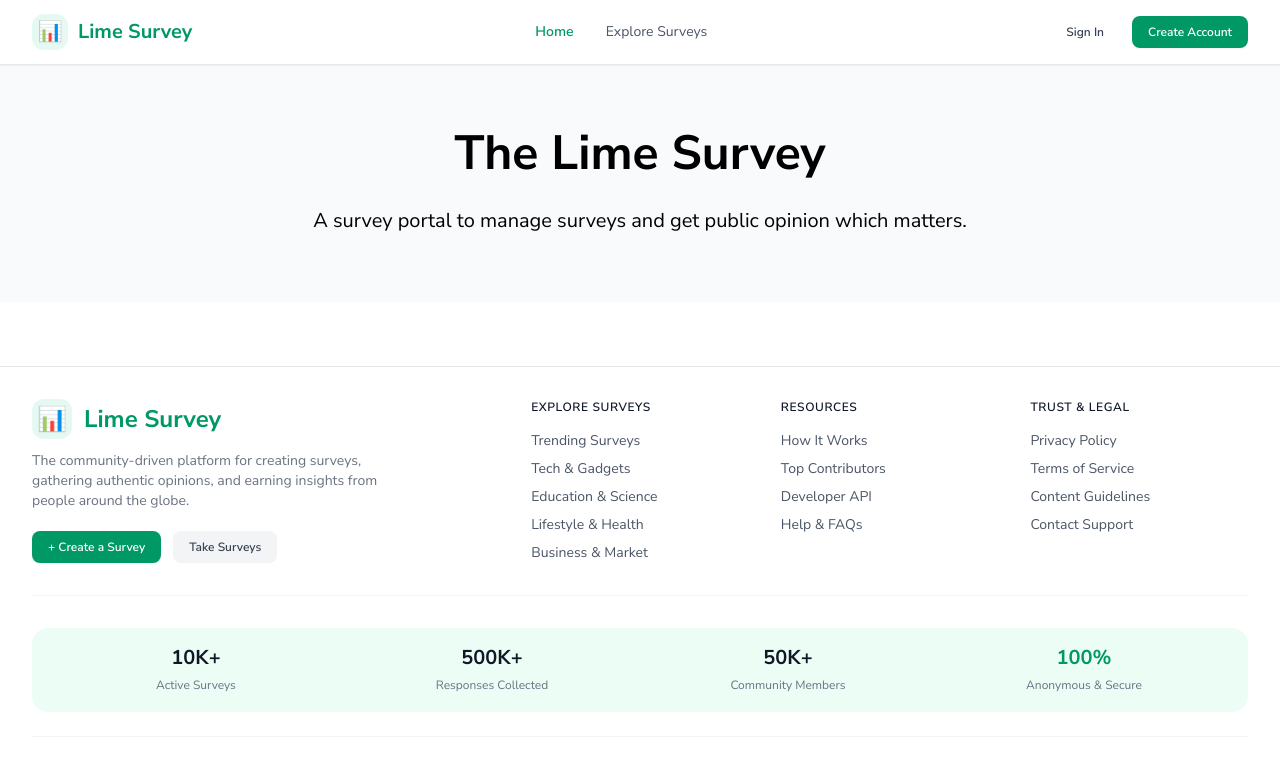
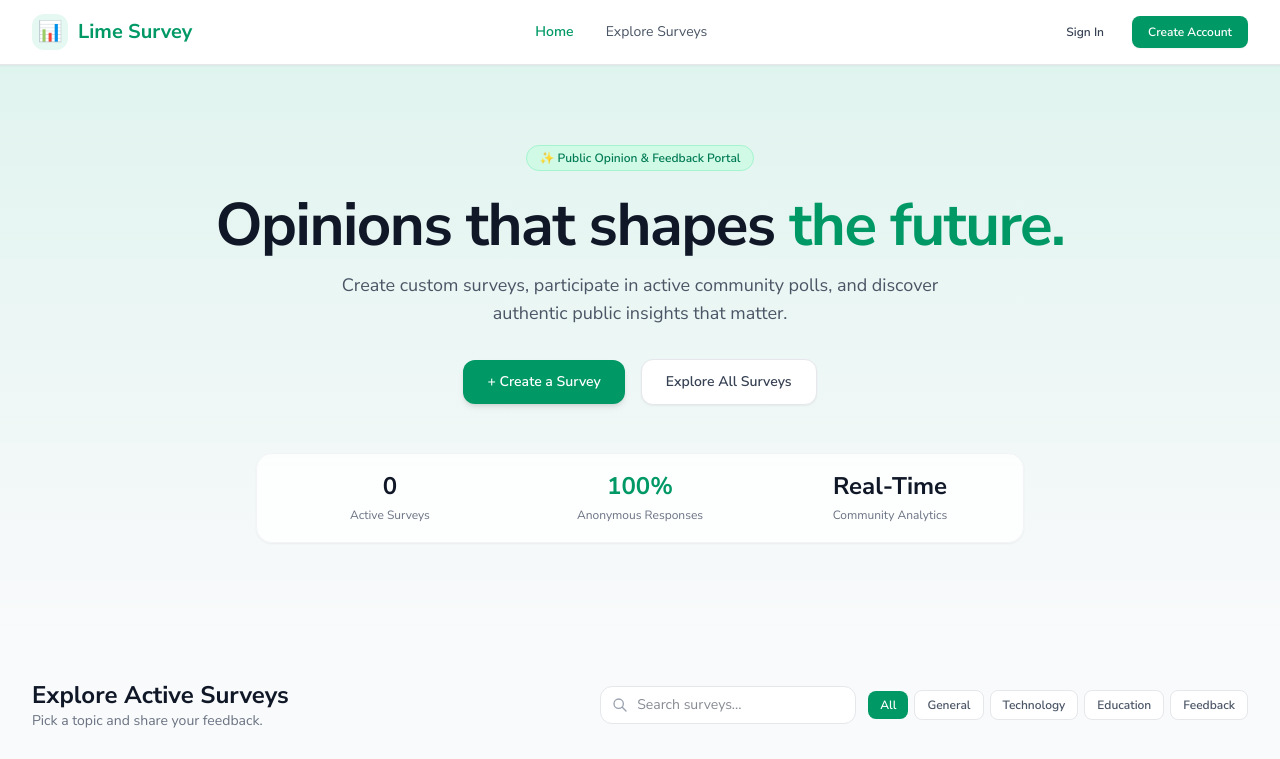
Before and after one commit to Apfirebolt/lime-survey-api, a React (Vite) app in the folder frontend/: page / in a window 1280 px wide. Shown: the top 759 px of the page. Built offline with nearby package versions, Linux system fonts and the light colour scheme.

Commit message:
feat: new UI for homepage

```diff
--- a/frontend/src/pages/Home.jsx
+++ b/frontend/src/pages/Home.jsx
@@ -1,87 +1,261 @@
-import React, { useEffect } from "react";
+import React, { useEffect, useState } from "react";
 import { Link } from "react-router-dom";
 import { useSelector, useDispatch } from "react-redux";
 import { getSurveys } from "../features/survey/surveySlice";
 
 const Home = () => {
   const { profile } = useSelector((state) => state.auth);
-  const { surveys } = useSelector((state) => state.survey);
+  const { surveys, isLoading } = useSelector((state) => state.survey);
   const dispatch = useDispatch();
+
+  const [searchTerm, setSearchTerm] = useState("");
+  const [selectedCategory, setSelectedCategory] = useState("All");
 
   useEffect(() => {
     dispatch(getSurveys());
   }, [dispatch]);
 
+  // Categories for filtering
+  const categories = ["All", "General", "Technology", "Education", "Feedback"];
+
+  // Filter surveys based on search input & category
+  const filteredSurveys = (surveys || []).filter((survey) => {
+    const matchesSearch =
+      survey.title?.toLowerCase().includes(searchTerm.toLowerCase()) ||
+      survey.description?.toLowerCase().includes(searchTerm.toLowerCase());
+    const matchesCategory =
+      selectedCategory === "All" || survey.category === selectedCategory;
+    return matchesSearch && matchesCategory;
+  });
+
+  const formatDate = (dateString) => {
+    if (!dateString) return "Recently";
+    const date = new Date(dateString);
+    return isNaN(date.getTime())
+      ? dateString
+      : date.toLocaleDateString("en-US", {
+          month: "short",
+          day: "numeric",
+          year: "numeric",
+        });
+  };
+
   return (
-    <div className="bg-gray-50">
-      <div className="mx-auto max-w-screen-xl px-4 py-16 lg:flex lg:items-center">
-        <div className="mx-auto text-center">
-          <h1 className="text-3xl font-extrabold sm:text-5xl">
-            The Lime Survey
+    <div className="min-h-screen bg-gray-50 dark:bg-gray-900 transition-colors">
+
+      {/* Hero Header Section */}
+      <section className="relative overflow-hidden bg-gradient-to-b from-emerald-500/10 via-emerald-500/5 to-transparent pt-12 pb-16 lg:pt-20 lg:pb-24">
+        <div className="mx-auto max-w-7xl px-4 sm:px-6 lg:px-8 text-center">
+
+          <div className="inline-flex items-center space-x-2 px-3 py-1 rounded-full bg-emerald-100 dark:bg-emerald-950/60 border border-emerald-200 dark:border-emerald-800 text-emerald-700 dark:text-emerald-300 text-xs font-semibold mb-6">
+            <span>✨ Public Opinion & Feedback Portal</span>
+          </div>
+
+          <h1 className="text-4xl font-extrabold tracking-tight text-gray-900 dark:text-white sm:text-6xl">
+            {profile ? (
+              <>
+                Welcome back,{" "}
+                <span className="text-emerald-600 dark:text-emerald-400">
+                  {profile.username || profile.firstName}
+                </span>
+              </>
+            ) : (
+              <>
+                Opinions that shapes{" "}
+                <span className="text-emerald-600 dark:text-emerald-400">
+                  the future.
+                </span>
+              </>
+            )}
           </h1>
 
-          {profile && (
-            <h1 className="text-xl my-4 font-extrabold sm:text-2xl">
-              Welcome to The Lime Survey,
-              <strong className="font-extrabold text-blue-700 sm:block">
-                {profile.username}
-              </strong>
-            </h1>
-          )}
+          <p className="mt-4 mx-auto max-w-2xl text-base sm:text-lg text-gray-600 dark:text-gray-300">
+            Create custom surveys, participate in active community polls, and discover authentic public insights that matter.
+          </p>
 
-          <div className="grid md:grid-cols-4 gap-6 my-3">
-            {surveys.length > 1 &&
-              surveys.map((survey, index) => (
+          {/* Call to Action Buttons */}
+          <div className="mt-8 flex flex-wrap items-center justify-center gap-4">
+            <Link
+              to="/surveys/add"
+              className="px-6 py-3 rounded-xl bg-emerald-600 hover:bg-emerald-700 dark:bg-emerald-500 dark:hover:bg-emerald-600 text-white font-semibold text-sm shadow-md hover:shadow-lg transition-all"
+            >
+              + Create a Survey
+            </Link>
+            <a
+              href="#explore-surveys"
+              className="px-6 py-3 rounded-xl bg-white dark:bg-gray-800 hover:bg-gray-100 dark:hover:bg-gray-700 text-gray-700 dark:text-gray-200 font-semibold text-sm border border-gray-200 dark:border-gray-700 shadow-xs transition-all"
+            >
+              Explore All Surveys
+            </a>
+          </div>
+
+          {/* Platform Metrics Bar */}
+          <div className="mt-12 grid grid-cols-2 md:grid-cols-3 gap-4 max-w-3xl mx-auto p-4 rounded-2xl bg-white/80 dark:bg-gray-800/80 backdrop-blur-xs border border-gray-100 dark:border-gray-700/50 shadow-xs text-center">
+            <div>
+              <span className="block text-2xl font-bold text-gray-900 dark:text-white">
+                {surveys?.length || 0}
+              </span>
+              <span className="text-xs text-gray-500 dark:text-gray-400">Active Surveys</span>
+            </div>
+            <div>
+              <span className="block text-2xl font-bold text-emerald-600 dark:text-emerald-400">
+                100%
+              </span>
+              <span className="text-xs text-gray-500 dark:text-gray-400">Anonymous Responses</span>
+            </div>
+            <div className="col-span-2 md:col-span-1">
+              <span className="block text-2xl font-bold text-gray-900 dark:text-white">
+                Real-Time
+              </span>
+              <span className="text-xs text-gray-500 dark:text-gray-400">Community Analytics</span>
+            </div>
+          </div>
+
+        </div>
+      </section>
+
+      {/* Main Surveys Section */}
+      <main id="explore-surveys" className="mx-auto max-w-7xl px-4 sm:px-6 lg:px-8 py-10">
+
+        {/* Search & Category Filter Header */}
+        <div className="flex flex-col md:flex-row md:items-center justify-between gap-4 mb-8">
+          <div>
+            <h2 className="text-2xl font-bold text-gray-900 dark:text-white">
+              Explore Active Surveys
+            </h2>
+            <p className="text-sm text-gray-500 dark:text-gray-400">
+              Pick a topic and share your feedback.
+            </p>
+          </div>
+
+          <div className="flex flex-col sm:flex-row items-center gap-3">
+            {/* Search Input */}
+            <div className="relative w-full sm:w-64">
+              <input
+                type="text"
+                placeholder="Search surveys..."
+                value={searchTerm}
+                onChange={(e) => setSearchTerm(e.target.value)}
+                className="w-full pl-9 pr-4 py-2 rounded-xl border border-gray-200 dark:border-gray-700 bg-white dark:bg-gray-800 text-gray-900 dark:text-white text-sm focus:outline-none focus:ring-2 focus:ring-emerald-500/50"
+              />
+              <svg
+                className="w-4 h-4 absolute left-3 top-1/2 -translate-y-1/2 text-gray-400"
+                fill="none"
+                stroke="currentColor"
+                viewBox="0 0 24 24"
+              >
+                <path strokeLinecap="round" strokeLinejoin="round" strokeWidth={2} d="M21 21l-6-6m2-5a7 7 0 11-14 0 7 7 0 0114 0z" />
+              </svg>
+            </div>
+
+            {/* Category Filter Pills */}
+            <div className="flex items-center space-x-1.5 overflow-x-auto w-full sm:w-auto pb-1 sm:pb-0">
+              {categories.map((category) => (
+                <button
+                  key={category}
+                  onClick={() => setSelectedCategory(category)}
+                  className={`px-3 py-1.5 rounded-lg text-xs font-semibold transition-colors whitespace-nowrap ${
+                    selectedCategory === category
+                      ? "bg-emerald-600 text-white"
+                      : "bg-white dark:bg-gray-800 text-gray-600 dark:text-gray-300 border border-gray-200 dark:border-gray-700 hover:bg-gray-100 dark:hover:bg-gray-700"
+                  }`}
+                >
+                  {category}
+                </button>
+              ))}
+            </div>
+          </div>
+        </div>
+
+        {/* Loading Spinner State */}
+        {isLoading ? (
+          <div className="flex flex-col items-center justify-center py-20">
+            <svg
+              className="animate-spin h-8 w-8 text-emerald-600 mb-3"
+              xmlns="http://www.w3.org/2000/svg"
+              fill="none"
+              viewBox="0 0 24 24"
+            >
+              <circle className="opacity-25" cx="12" cy="12" r="10" stroke="currentColor" strokeWidth="4"></circle>
+              <path className="opacity-75" fill="currentColor" d="M4 12a8 8 0 018-8V0C5.373 0 0 5.373 0 12h4zm2 5.291A7.962 7.962 0 014 12H0c0 3.042 1.135 5.824 3 7.938l3-2.647z"></path>
+            </svg>
+            <p className="text-sm text-gray-500 dark:text-gray-400">Loading surveys...</p>
+          </div>
+        ) : filteredSurveys.length > 0 ? (
+
+          /* Survey Cards Grid */
+          <div className="grid grid-cols-1 md:grid-cols-2 lg:grid-cols-3 gap-6">
+            {filteredSurveys.map((survey, index) => (
               <div
-                  key={index}
-                  className="bg-white shadow overflow-hidden sm:rounded-lg"
+                key={survey.id || survey._id || index}
+                className="group flex flex-col justify-between bg-white dark:bg-gray-800 rounded-2xl border border-gray-100 dark:border-gray-700/80 p-6 shadow-xs hover:shadow-md hover:border-emerald-500/50 dark:hover:border-emerald-500/50 transition-all duration-200"
               >
-                  <div className="px-4 py-5 sm:px-6">
-                    <h3 className="text-lg leading-6 font-medium text-gray-900">
+                <div>
+                  {/* Card Header & Owner */}
+                  <div className="flex items-center justify-between gap-2 mb-3">
+                    <span className="px-2.5 py-1 rounded-md bg-emerald-50 dark:bg-emerald-950/60 text-emerald-700 dark:text-emerald-300 text-xs font-medium">
+                      {survey.category || "General"}
+                    </span>
+                    <span className="text-xs text-gray-400 dark:text-gray-500">
+                      {formatDate(survey.createdDate || survey.createdAt)}
+                    </span>
+                  </div>
+
+                  <h3 className="text-lg font-bold text-gray-900 dark:text-white group-hover:text-emerald-600 dark:group-hover:text-emerald-400 transition-colors line-clamp-2">
                     {survey.title}
                   </h3>
-                    <p className="mt-1 max-w-2xl text-sm text-gray-500">
-                      {survey.description}
+
+                  <p className="mt-2 text-sm text-gray-600 dark:text-gray-300 line-clamp-3">
+                    {survey.description || "No description provided for this survey."}
                   </p>
                 </div>
-                  <div className="border-t border-gray-200">
-                    <dl>
-                      <div className="bg-gray-50 px-4 py-5 sm:grid sm:grid-cols-3 sm:gap-4 sm:px-6">
-                        <dt className="text-sm font-medium text-gray-500">
-                          Created By
-                        </dt>
-                        <dd className="mt-1 text-sm text-gray-900 sm:mt-0 sm:col-span-2">
-                          {survey.owner.username}
-                        </dd>
+
+                {/* Card Footer Details */}
+                <div className="mt-6 pt-4 border-t border-gray-100 dark:border-gray-700/60 flex items-center justify-between">
+
+                  {/* Creator Info */}
+                  <div className="flex items-center space-x-2">
+                    <div className="h-7 w-7 rounded-full bg-emerald-600 text-white font-bold text-xs flex items-center justify-center uppercase">
+                      {survey.owner?.username?.charAt(0) || "U"}
                     </div>
-                      <div className="bg-white px-4 py-5 sm:grid sm:grid-cols-3 sm:gap-4 sm:px-6">
-                        <dt className="text-sm font-medium text-gray-500">
-                          Created At
-                        </dt>
-                        <dd className="mt-1 text-sm text-gray-900 sm:mt-0 sm:col-span-2">
-                          {survey.createdDate}
-                        </dd>
-                        <div className="my-1">
+                    <span className="text-xs text-gray-500 dark:text-gray-400 truncate max-w-[100px]">
+                      {survey.owner?.username || "Anonymous"}
+                    </span>
+                  </div>
+
+                  {/* Participate Link */}
                   <Link
-                            to={`/response/${survey.id}`}
-                            className="inline-block bg-green-200 rounded-full px-3 py-2 text-sm font-semibold text-gray-700 mr-2 mb-2"
+                    to={`/response/${survey.id || survey._id}`}
+                    className="inline-flex items-center space-x-1.5 text-xs font-bold text-emerald-600 dark:text-emerald-400 hover:text-emerald-700 dark:hover:text-emerald-300 group-hover:translate-x-0.5 transition-transform"
                   >
-                            View
+                    <span>Take Survey</span>
+                    <svg className="w-4 h-4" fill="none" stroke="currentColor" viewBox="0 0 24 24">
+                      <path strokeLinecap="round" strokeLinejoin="round" strokeWidth={2} d="M14 5l7 7m0 0l-7 7m7-7H3" />
+                    </svg>
                   </Link>
-                        </div>
-                      </div>
-                    </dl>
+
                 </div>
               </div>
             ))}
           </div>
+        ) : (
+          /* Empty Search State */
+          <div className="text-center py-16 bg-white dark:bg-gray-800 rounded-2xl border border-dashed border-gray-200 dark:border-gray-700 p-8">
+            <span className="text-4xl block mb-2">🔍</span>
+            <h3 className="text-lg font-bold text-gray-900 dark:text-white">No surveys found</h3>
+            <p className="text-sm text-gray-500 dark:text-gray-400 max-w-sm mx-auto mt-1 mb-6">
+              We couldn&apos;t find any surveys matching your search criteria. Be the first to create one!
+            </p>
+            <Link
+              to="/surveys/add"
+              className="inline-flex items-center px-4 py-2 rounded-xl bg-emerald-600 hover:bg-emerald-700 text-white font-semibold text-xs transition-colors"
+            >
+              + Create New Survey
+            </Link>
+          </div>
+        )}
 
-          <p className="mt-4 sm:text-xl sm:leading-relaxed">
-            A survey portal to manage surveys and get public opinion which
-            matters.
-          </p>
-        </div>
-      </div>
+      </main>
     </div>
   );
 };
```
Also changed, not shown: 2 other files (tests, documents, lock files or other folders). Lines whose indentation alone changed are shown as unchanged.
